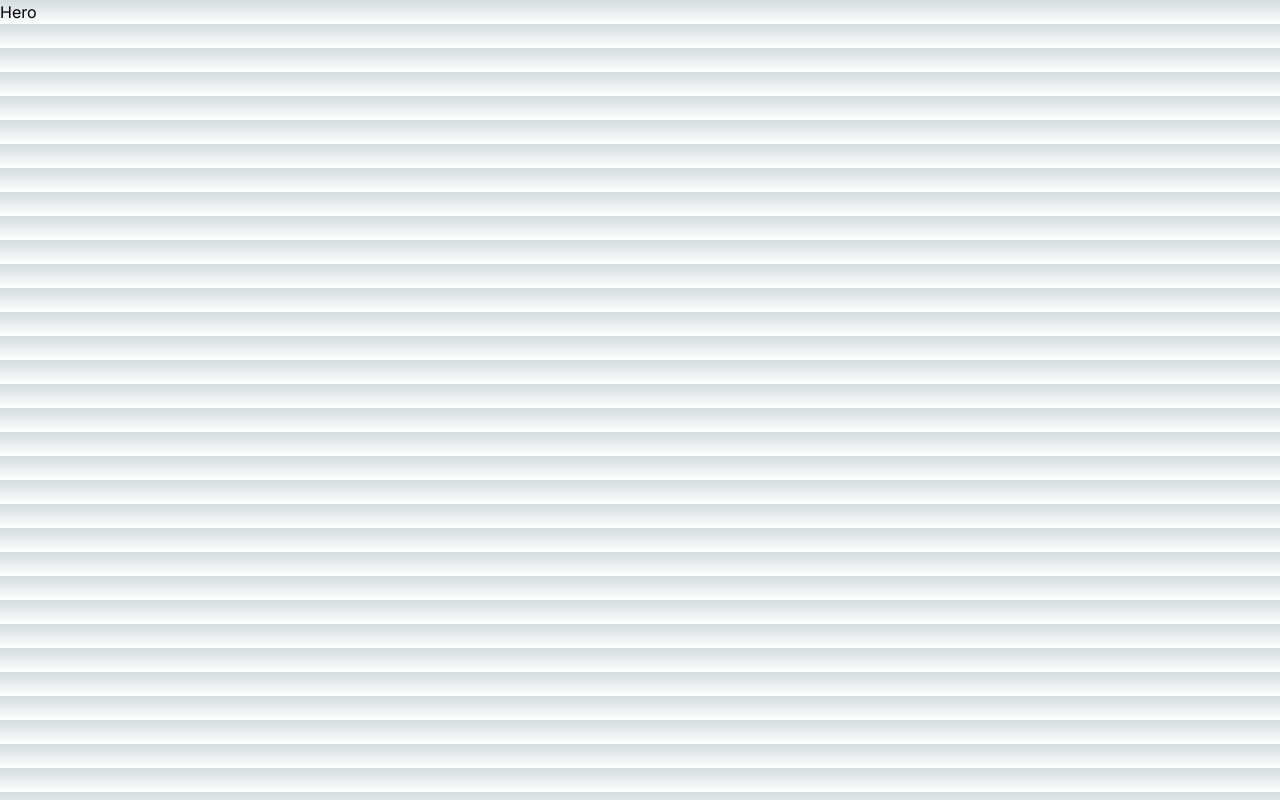
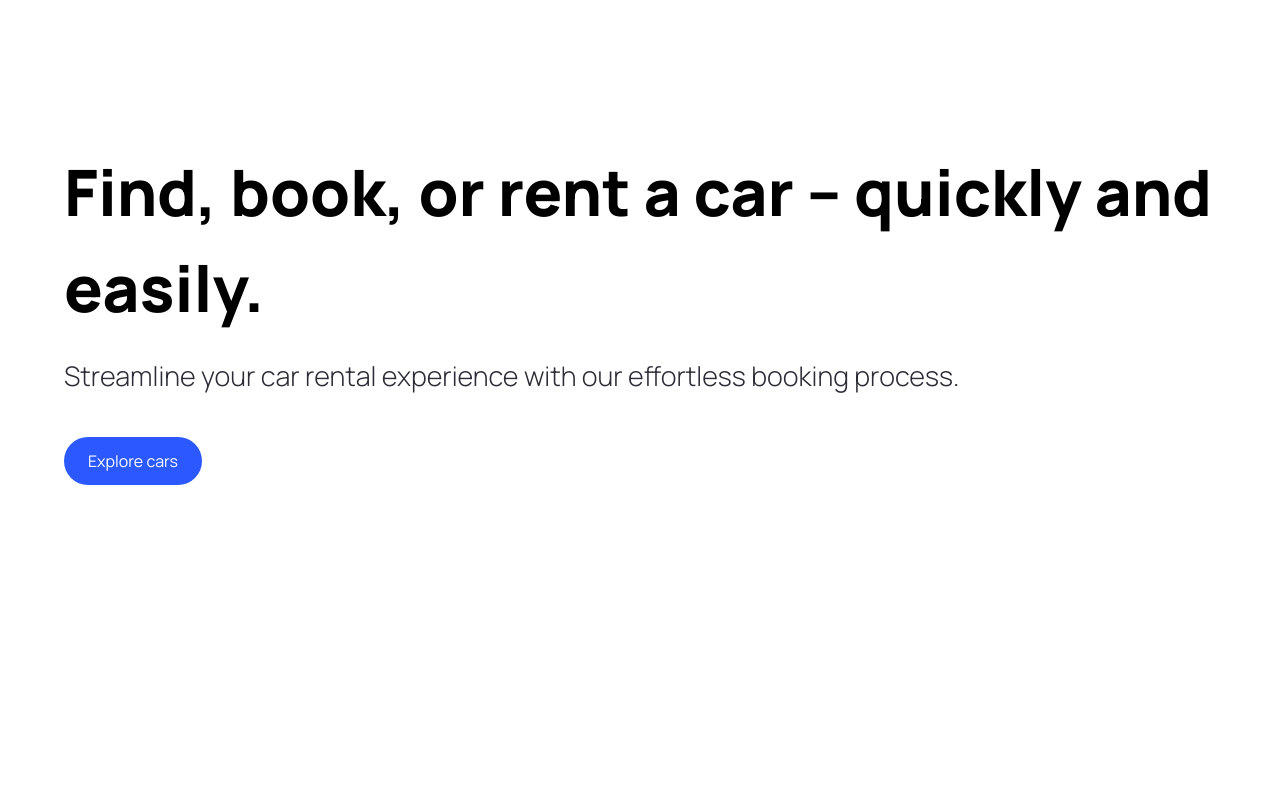
Before and after one commit to Pizzaboi87/car-rental-next-js-mastery, a Next.js app: page / in a window 1280 px wide. Built offline with nearby package versions, Linux system fonts and the light colour scheme.

Commit message:
started to build hero section

```diff
--- a/app/globals.css
+++ b/app/globals.css
@@ -1,27 +1,219 @@
+@import url('https://fonts.googleapis.com/css2?family=Manrope:wght@200;300;400;500;600;700;800&display=swap');
+
 @tailwind base;
 @tailwind components;
 @tailwind utilities;
 
-:root {
-  --foreground-rgb: 0, 0, 0;
-  --background-start-rgb: 214, 219, 220;
-  --background-end-rgb: 255, 255, 255;
+* {
+  margin: 0;
+  padding: 0;
+  box-sizing: border-box;
+  font-family: 'Manrope', sans-serif;
 }
 
-@media (prefers-color-scheme: dark) {
-  :root {
-    --foreground-rgb: 255, 255, 255;
-    --background-start-rgb: 0, 0, 0;
-    --background-end-rgb: 0, 0, 0;
-  }
+/* START: General styles */
+.max-width {
+  @apply max-w-[1440px] mx-auto;
 }
 
-body {
-  color: rgb(var(--foreground-rgb));
-  background: linear-gradient(
-      to bottom,
-      transparent,
-      rgb(var(--background-end-rgb))
-    )
-    rgb(var(--background-start-rgb));
+.padding-x {
+  @apply sm:px-16 px-6;
 }
+
+.padding-y {
+  @apply py-4;
+}
+
+.flex-center {
+  @apply flex items-center justify-center;
+}
+
+.flex-between {
+  @apply flex justify-between items-center;
+}
+
+.custom-btn {
+  @apply flex flex-row relative justify-center items-center py-3 px-6 outline-none;
+}
+/* END: General styles */
+
+/* START: Hero styles */
+.hero {
+  @apply flex xl:flex-row flex-col gap-5 relative z-0 max-w-[1440px] mx-auto;
+}
+
+.hero__title {
+  @apply 2xl:text-[72px] sm:text-[64px] text-[50px] font-extrabold;
+}
+
+.hero__subtitle {
+  @apply text-[27px] text-black-100 font-light mt-5;
+}
+
+.hero__image-container {
+  @apply xl:flex-[1.5] flex justify-end items-end w-full xl:h-screen;
+}
+
+.hero__image {
+  @apply relative xl:w-full w-[90%] xl:h-full h-[590px] z-0;
+}
+
+.hero__image-overlay {
+  @apply absolute xl:-top-24 xl:-right-1/2 -right-1/4 bg-hero-bg bg-repeat-round -z-10 w-full xl:h-screen h-[590px] overflow-hidden;
+}
+/* END: Hero styles */
+
+/* START: Home styles */
+
+.home__text-container {
+  @apply flex flex-col items-start justify-start gap-y-2.5 text-black-100;
+}
+
+.home__filters {
+  @apply mt-12 w-full flex-between items-center flex-wrap gap-5;
+}
+
+.home__filter-container {
+  @apply flex justify-start flex-wrap items-center gap-2;
+}
+
+.home__cars-wrapper {
+  @apply grid 2xl:grid-cols-4 xl:grid-cols-3 md:grid-cols-2 grid-cols-1 w-full gap-8 pt-14;
+}
+
+.home__error-container {
+  @apply mt-16 flex justify-center items-center flex-col gap-2;
+}
+/* END: Home styles */
+
+/* START: Car Card styles */
+.car-card {
+  @apply flex flex-col p-6 justify-center items-start text-black-100 bg-primary-blue-100 hover:bg-white hover:shadow-md rounded-3xl;
+}
+
+.car-card__content {
+  @apply w-full flex justify-between items-start gap-2;
+}
+
+.car-card__content-title {
+  @apply text-[22px] leading-[26px] font-bold capitalize;
+}
+
+.car-card__price {
+  @apply flex mt-6 text-[32px] leading-[38px] font-extrabold;
+}
+
+.car-card__price-dollar {
+  @apply self-start text-[14px] leading-[17px] font-semibold;
+}
+
+.car-card__price-day {
+  @apply self-end text-[14px] leading-[17px] font-medium;
+}
+
+.car-card__image {
+  @apply relative w-full h-40 my-3 object-contain;
+}
+
+.car-card__icon-container {
+  @apply flex group-hover:invisible w-full justify-between text-grey;
+}
+
+.car-card__icon {
+  @apply flex flex-col justify-center items-center gap-2;
+}
+
+.car-card__icon-text {
+  @apply text-[14px] leading-[17px];
+}
+
+.car-card__btn-container {
+  @apply hidden group-hover:flex absolute bottom-0 w-full z-10;
+}
+/* END: Car Card styles */
+
+/* START: Car Details styles */
+.car-details__dialog-panel {
+  @apply relative w-full max-w-lg max-h-[90vh] overflow-y-auto transform rounded-2xl bg-white p-6 text-left shadow-xl transition-all flex flex-col gap-5;
+}
+
+.car-details__close-btn {
+  @apply absolute top-2 right-2 z-10 w-fit p-2 bg-primary-blue-100 rounded-full;
+}
+
+.car-details__main-image {
+  @apply relative w-full h-40 bg-pattern bg-cover bg-center rounded-lg;
+}
+/* END: Car Details styles */
+
+/* START: Custom Filter styles */
+.custom-filter__btn {
+  @apply relative w-full min-w-[127px] flex justify-between items-center cursor-default rounded-lg bg-white py-2 px-3 text-left shadow-md sm:text-sm border;
+}
+
+.custom-filter__options {
+  @apply absolute mt-1 max-h-60 w-full overflow-auto rounded-md bg-white py-1 text-base shadow-lg ring-1 ring-black ring-opacity-5 focus:outline-none sm:text-sm;
+}
+/* END: Custom Filter styles */
+
+/* START: Footer styles */
+.footer {
+  @apply flex flex-col text-black-100  mt-5 border-t border-gray-100;
+}
+
+.footer__links-container {
+  @apply flex max-md:flex-col flex-wrap justify-between gap-5 sm:px-16 px-6 py-10;
+}
+
+.footer__rights {
+  @apply flex flex-col justify-start items-start gap-6;
+}
+
+.footer__links {
+  @apply flex-1 w-full flex md:justify-end flex-wrap max-md:mt-10 gap-20;
+}
+
+.footer__link {
+  @apply flex flex-col gap-6 text-base min-w-[170px];
+}
+
+.footer__copyrights {
+  @apply flex justify-between items-center flex-wrap mt-10 border-t border-gray-100 sm:px-16 px-6 py-10;
+}
+
+.footer__copyrights-link {
+  @apply flex-1 flex sm:justify-end justify-center max-sm:mt-4 gap-10;
+}
+/* END: Footer styles */
+
+/* START: searchbar styles */
+.searchbar {
+  @apply flex items-center justify-start max-sm:flex-col w-full relative max-sm:gap-4 max-w-3xl;
+}
+
+.searchbar__item {
+  @apply flex-1 max-sm:w-full flex justify-start items-center relative;
+}
+
+.searchbar__input {
+  @apply w-full h-[48px] pl-12 p-4 bg-light-white rounded-r-full max-sm:rounded-full outline-none cursor-pointer text-sm;
+}
+/* END: searchbar styles */
+
+/* START: search manufacturer styles */
+.search-manufacturer {
+  @apply flex-1 max-sm:w-full flex justify-start items-center;
+}
+
+.search-manufacturer__input {
+  @apply w-full h-[48px] pl-12 p-4 rounded-l-full max-sm:rounded-full bg-light-white outline-none cursor-pointer text-sm;
+}
+
+.search-manufacturer__options {
+  @apply absolute mt-1 max-h-60 w-full overflow-auto rounded-md bg-white py-1 text-base shadow-lg ring-1 ring-black ring-opacity-5 focus:outline-none sm:text-sm;
+}
+
+.search-manufacturer__option {
+  @apply cursor-default select-none py-2 pl-10 pr-4;
+}
+/* END: search manufacturer styles */
--- /dev/null
+++ b/components/CustomButton.tsx
@@ -0,0 +1,23 @@
+'use client';
+
+import { CustomButtonProps } from '@/types';
+import Image from 'next/image';
+
+const CustomButton = ({
+  title,
+  containerStyles,
+  handleClick,
+}: CustomButtonProps) => {
+  return (
+    <button
+      disabled={false}
+      type={'button'}
+      className={`custom-btn ${containerStyles}`}
+      onClick={handleClick}
+    >
+      <span className={`flex-1`}>{title}</span>
+    </button>
+  );
+};
+
+export default CustomButton;
--- a/components/Hero.tsx
+++ b/components/Hero.tsx
@@ -1,7 +1,29 @@
+'use client';
+
+import CustomButton from './CustomButton';
 import Image from 'next/image';
 
 const Hero = () => {
-  return <div>Hero</div>;
+  const handleScroll = () => {};
+
+  return (
+    <div className="hero">
+      <div className="flex-1 pt-36 padding-x">
+        <h1 className="hero__title">
+          Find, book, or rent a car -- quickly and easily.
+        </h1>
+        <p className="hero__subtitle">
+          Streamline your car rental experience with our effortless booking
+          process.
+        </p>
+        <CustomButton
+          title="Explore cars"
+          containerStyles="bg-primary-blue text-white rounded-full mt-10"
+          handleClick={handleScroll}
+        />
+      </div>
+    </div>
+  );
 };
 
 export default Hero;
--- a/components/index.ts
+++ b/components/index.ts
@@ -1,3 +1,4 @@
 import Hero from './Hero';
+import CustomButton from './CustomButton';
 
-export { Hero };
+export { Hero, CustomButton };
--- a/tailwind.config.js
+++ b/tailwind.config.js
@@ -5,14 +5,30 @@ module.exports = {
     './components/**/*.{js,ts,jsx,tsx,mdx}',
     './app/**/*.{js,ts,jsx,tsx,mdx}',
   ],
+  mode: 'jit',
   theme: {
     extend: {
+      fontFamily: {
+        inter: ['Inter', 'sans-serif'],
+      },
+      colors: {
+        'black-100': '#2B2C35',
+        'primary-blue': {
+          DEFAULT: '#2B59FF',
+          100: '#F5F8FF',
+        },
+        'secondary-orange': '#f79761',
+        'light-white': {
+          DEFAULT: 'rgba(59,60,152,0.03)',
+          100: 'rgba(59,60,152,0.02)',
+        },
+        grey: '#747A88',
+      },
       backgroundImage: {
-        'gradient-radial': 'radial-gradient(var(--tw-gradient-stops))',
-        'gradient-conic':
-          'conic-gradient(from 180deg at 50% 50%, var(--tw-gradient-stops))',
+        pattern: "url('/pattern.png')",
+        'hero-bg': "url('/hero-bg.png')",
       },
     },
   },
   plugins: [],
-}
+};
--- /dev/null
+++ b/types/index.ts
@@ -0,0 +1,7 @@
+import { MouseEventHandler } from 'react';
+
+export interface CustomButtonProps {
+  title: string;
+  containerStyles?: string;
+  handleClick?: MouseEventHandler<HTMLButtonElement>;
+}
```
